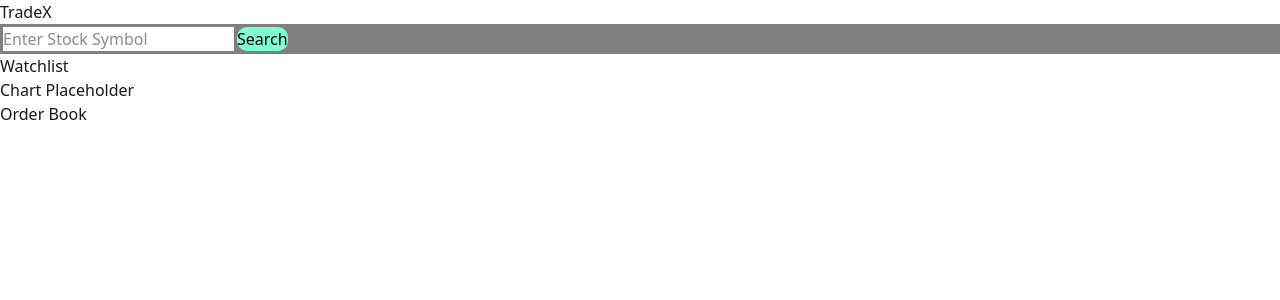
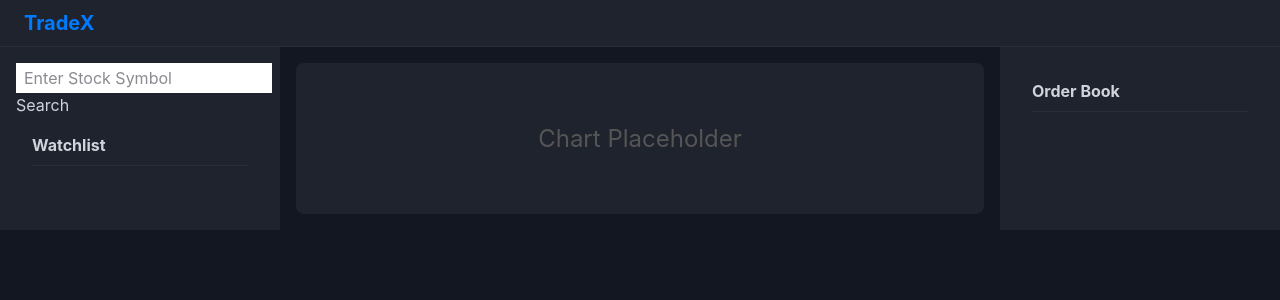
Before and after one commit to xesxwindlle/tradeX, a Vue app: page / in a window 1280 px wide. Shown: the top 300 px of the page. Built offline with nearby package versions, Linux system fonts and the light colour scheme.

Commit message:
<improve> css

```diff
--- a/src/App.vue
+++ b/src/App.vue
@@ -30,4 +30,6 @@ import OrderBook from './components/OrderBook.vue';
 
 </template>
 
-<style scoped></style>
+<style scoped>
+
+</style>
--- a/src/components/Chart.vue
+++ b/src/components/Chart.vue
@@ -4,4 +4,6 @@
                 Chart Placeholder
             </div>
 </template>
-<style scoped></style>
+
+<style scoped>
+</style>
--- a/src/components/SearchBar.vue
+++ b/src/components/SearchBar.vue
@@ -12,9 +12,9 @@ function addWatching() {
 
 </script>
 <template>
-    <div class="search-bar">
+    <div>
         <form action="">
-            <input type="text" v-model="symbol" placeholder="Enter Stock Symbol" autocomplete="off" spellcheck="false">
+            <input id="search-bar"type="text" v-model="symbol" placeholder="Enter Stock Symbol" autocomplete="off" spellcheck="false">
             <button @click.prevent="addWatching">Search</button>
         </form>
     </div>
@@ -22,19 +22,4 @@ function addWatching() {
 
 
 <style scoped>
-
-.search-bar {
-    background: gray;
-}
-
-input {
-    border: 3px solid gray;
-    background: white;
-}
-
-button {
-    background: aquamarine;
-    border-radius: 10px;
-    color : black;
-}
 </style>
--- a/src/components/WatchList.vue
+++ b/src/components/WatchList.vue
@@ -27,4 +27,5 @@ onMounted (() => {
     </div>
 </template>
 
-<style scoped></style>
+<style scoped>
+</style>
--- a/src/main.js
+++ b/src/main.js
@@ -1,7 +1,6 @@
 import { createApp } from 'vue'
 import App from './App.vue'
 import { createPinia } from 'pinia';
-import axios from 'axios';
 import "@/styles/main.css";
 
 const pinia = createPinia();
--- a/src/styles/main.css
+++ b/src/styles/main.css
@@ -1,2 +1,98 @@
 @import "tailwindcss";
 @plugin "daisyui";
+
+* {
+    padding: 0;
+    margin: 0;
+    list-style: none;
+}
+
+#search-bar {
+    background: white;
+    color:#131722;
+    line-height: 30px;
+    padding-left: 8px;
+}
+
+body {
+    font-family: -apple-system, BlinkMacSystemFont, 'Segoe UI', Roboto, 'Helvetica Neue', Arial, sans-serif;
+    margin: 0;
+    background-color: #131722;
+    color: #d1d4dc;
+    display: flex;
+    flex-direction: column;
+    height: 100vh;
+}
+
+.header {
+    background-color: #1f232d;
+    padding: 0.5rem 1.5rem;
+    border-bottom: 1px solid #2a2e39;
+    display: flex;
+    align-items: center;
+}
+
+.header-brand {
+    font-size: 1.25rem;
+    font-weight: bold;
+    color: #007bff;
+    margin-right: 2rem;
+}
+
+.main-container {
+    display: flex;
+    flex-grow: 1;
+    overflow: hidden;
+}
+
+.sidebar-left,
+.sidebar-right {
+    width: 280px;
+    background-color: #1f232d;
+    padding: 1rem;
+    overflow-y: auto;
+}
+
+.main-content {
+    flex-grow: 1;
+    padding: 1rem;
+    display: flex;
+    flex-direction: column;
+}
+
+.chart-container {
+    flex-grow: 1;
+    background-color: #1f232d;
+    border-radius: 8px;
+    padding: 1rem;
+    display: flex;
+    align-items: center;
+    justify-content: center;
+    font-size: 1.5rem;
+    color: #555;
+}
+
+.panel {
+    background-color: #1f232d;
+    border-radius: 8px;
+    padding: 1rem;
+    margin-bottom: 1rem;
+}
+
+.panel-title {
+    font-weight: bold;
+    margin-bottom: 1rem;
+    border-bottom: 1px solid #2a2e39;
+    padding-bottom: 0.5rem;
+}
+
+.list-item {
+    display: flex;
+    justify-content: space-between;
+    padding: 0.5rem 0;
+    border-bottom: 1px solid #2a2e39;
+}
+
+.list-item:last-child {
+    border-bottom: none;
+}
```
